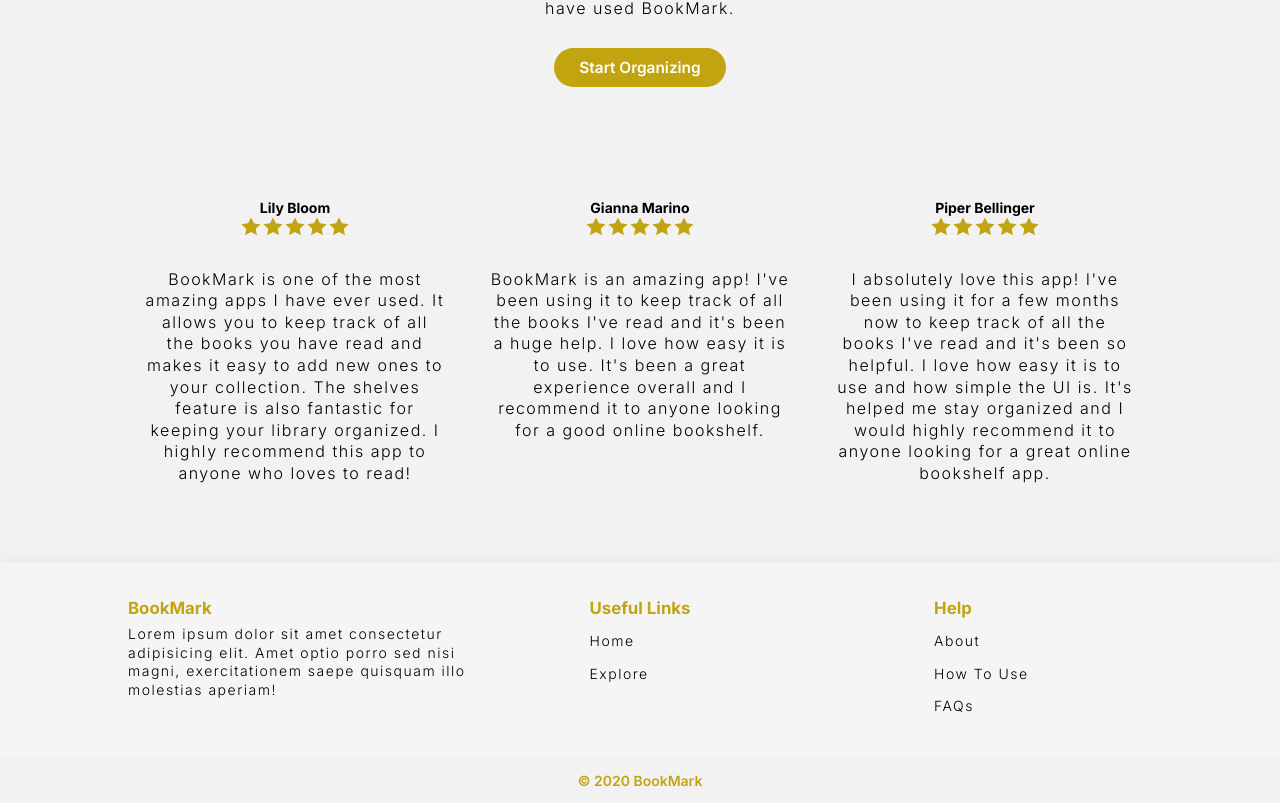
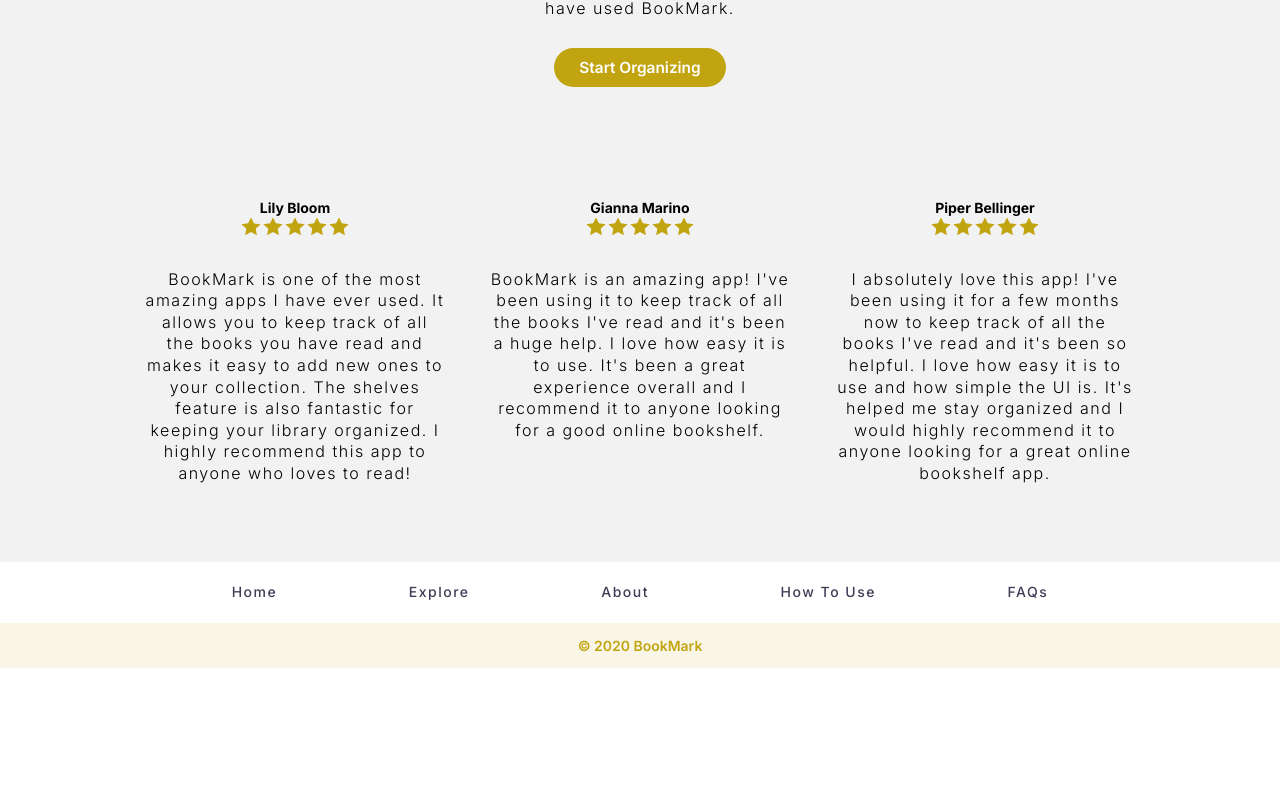
Before and after one commit to amori95917/online-bookshelf, a React (Create React App) app: page / in a window 1280 px wide. Shown: the part 3592-4395 px from the top of the page. After the commit the page ends 4260 px from the top, so only its background shows below. Built offline with nearby package versions, Linux system fonts and the light colour scheme; no server answers.

Commit message:
Fixed styling

```diff
--- a/src/components/nav/Footer.js
+++ b/src/components/nav/Footer.js
@@ -11,17 +11,6 @@ const Footer = () => {
   return (
     <footer className={styled["footer-container"]}>
       <Container className={styled.footer}>
-        <article className={styled.bookmark}>
-          <h2>BookMark</h2>
-          <p className={`para ${styled.para}`}>
-            Lorem ipsum dolor sit amet consectetur adipisicing elit. Amet optio
-            porro sed nisi magni, exercitationem saepe quisquam illo molestias
-            aperiam!
-          </p>
-        </article>
-
-        <article className={styled.useful}>
-          <h2>Useful Links</h2>
         <ul>
           <li>
             <Link to="/">Home</Link>
@@ -41,12 +30,7 @@ const Footer = () => {
               <Link to="/shelves">Shelves</Link>
             </li>
           )}
-          </ul>
-        </article>
 
-        <article className={styled.help}>
-          <h2>Help</h2>
-          <ul>
           <li>
             <Link to="/about">About</Link>
           </li>
@@ -57,7 +41,6 @@ const Footer = () => {
             <Link to="/faqs">FAQs</Link>
           </li>
         </ul>
-        </article>
       </Container>
       <p className={styled.copyright}>&copy; 2020 BookMark</p>
     </footer>
--- a/src/components/nav/Footer.module.css
+++ b/src/components/nav/Footer.module.css
@@ -1,33 +1,18 @@
 .footer-container {
-    background-color: #f5f5f5;
-    box-shadow: 0px 0 10px rgba(219, 216, 216, 0.377);
-    border-top: 1px solid var(--light-grey);
+    background-color: var(--white);
 }
 
 .footer {
-    padding: 1.5rem 0;
-    display: grid;
-}
-
-.footer h2 {
-    font-size: 1.2rem;
-    font-weight: bold;
-    margin-bottom: .5rem;
-    color: var(--yellow);
-    padding-top: 1rem;
-}
-
-.para {
-    padding: 0;
-    font-size: 1rem;
-}
-
-.footer article {
-    padding-bottom: 1rem;
+    padding: 1rem 0;
 }
 
 .footer ul {
     list-style: none;
+    display: flex;
+    flex-wrap: wrap;
+    column-gap: 2rem;
+    justify-content: space-evenly;
+    align-items: center;
 }
 
 .footer ul li {
@@ -35,61 +20,18 @@
 }
 
 .footer ul li a {
-    color: inherit;
+    color: var(--dark-blue);
     text-decoration: none;
     line-height: 135%;
     letter-spacing: 1.5px;
-    font-weight: 300;
+    font-weight: 500;
     cursor: pointer;
 }
 
 .copyright {
     padding: 1rem;
-    background-color: var(--light-grey);
+    background-color: var(--light-yellow);
     color: var(--yellow);
     text-align: center;
     font-weight: 600;
 }
-
-/* Media Queries */
-
-@media (min-width:500px) {
-    .footer {
-        grid-template-columns: repeat(2, 1fr);
-    }
-
-
-    .bookmark {
-        grid-area: 1/span 2;
-    }
-
-    .useful {
-        grid-area: 2/ span 1;
-    }
-
-    .help {
-        grid-area: 2/ 2;
-        margin: 0 auto;
-    }
-}
-
-@media (min-width:768px) {
-    .footer {
-        grid-template-columns: repeat(3, 1fr);
-    }
-
-    .bookmark {
-        grid-area: 1/ 1;
-    }
-
-    .useful {
-        grid-area: 1/ 2;
-        margin: 0 auto;
-    }
-
-    .help {
-        grid-area: 1/ 3;
-    }
-}
-
-@media (min-width:900px) {}
--- a/src/pages/PrivateHome.js
+++ b/src/pages/PrivateHome.js
@@ -65,6 +65,7 @@ const PrivateHome = () => {
         alt="person reading a book"
         imgClassName="med-img"
       />
+      <Footer />
     </>
   );
 };
```
Also changed, not shown: src/images/wave_vector.png. Lines whose indentation alone changed are shown as unchanged.
